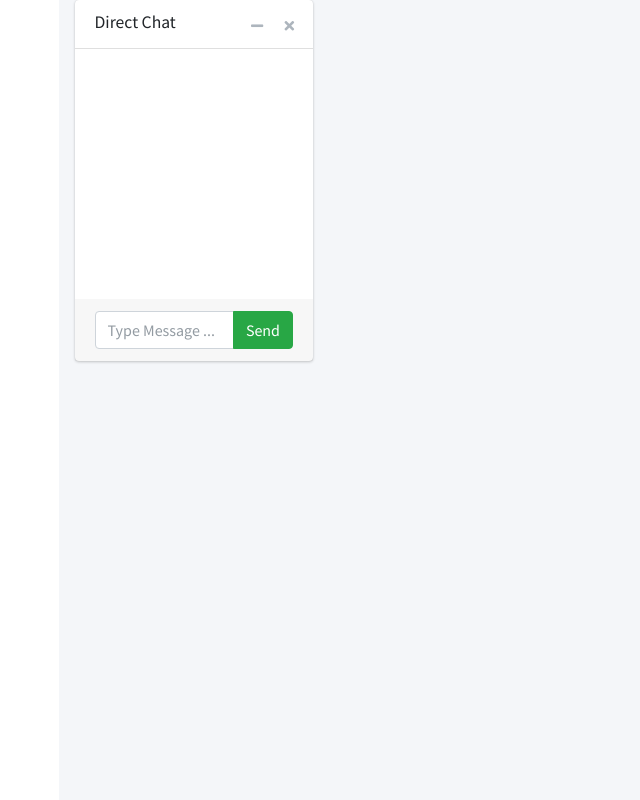
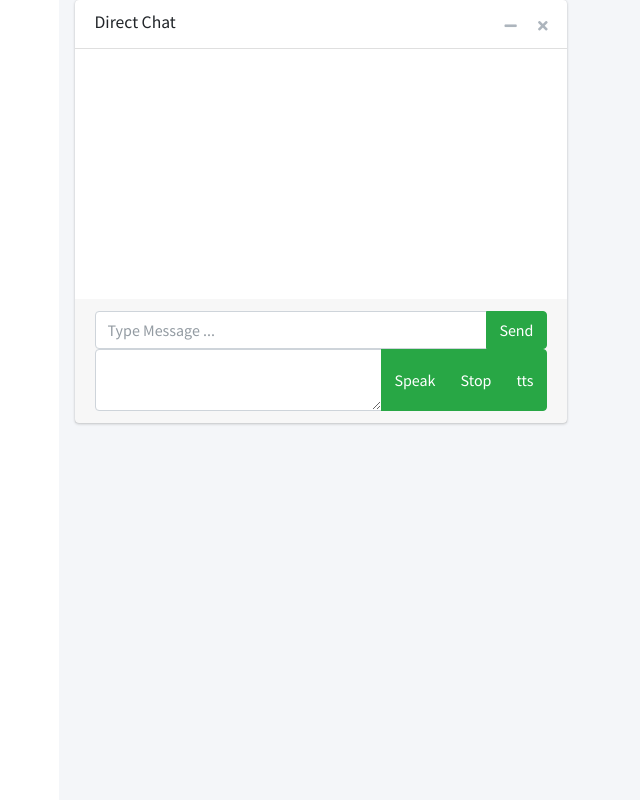
Before and after one commit to hasnain2808/convai2-using-mbt, a Flask app: page / in a window 1280 px wide. Shown: the whole page, without its empty margins (191-831 px from the left). Run offline with Flask 2, Linux system fonts and the light colour scheme; data that the repository does not hold is empty; some libraries are stand-ins or nearby versions.

Commit message:
stt and tts

```diff
--- a/UI/main.py
+++ b/UI/main.py
@@ -6,7 +6,7 @@ app = flask.Flask(__name__)
 
 @app.route('/', methods=['GET'])
 def home():
-    requests.get('http://127.0.0.1:5000/gen_personality' )
+    # requests.get('http://127.0.0.1:5000/gen_personality' )
 
     return render_template('widgets.html')
 
@@ -14,11 +14,15 @@ def home():
 
 @app.route('/new_message', methods=['GET', 'POST'])
 def new_message():
+    # if the input is present Nothing received is used
     raw_text = "Nothing received"
+    # from the user
     if 'input_dialogue' in request.args:
         raw_text = str(request.args['input_dialogue'])
 
-    x = requests.get('http://127.0.0.1:5000/', params={ "input_dialogue" : raw_text} )
+    # x = requests.get('http://127.0.0.1:5000/', params={ "input_dialogue" : raw_text} )
 
-    return x.content
+    # return x.content
+    # //to the user
+    return raw_text
 app.run(port=5001)
--- a/UI/templates/widgets.html
+++ b/UI/templates/widgets.html
@@ -1,5 +1,6 @@
 <!DOCTYPE html>
 <html>
+
 <head>
   <meta charset="utf-8">
   <meta http-equiv="X-UA-Compatible" content="IE=edge">
@@ -14,6 +15,11 @@
   <link rel="stylesheet" href="../static/dist/css/adminlte.min.css">
   <!-- Google Font: Source Sans Pro -->
   <link href="https://fonts.googleapis.com/css?family=Source+Sans+Pro:300,400,400i,700" rel="stylesheet">
+  <script
+  src="https://code.jquery.com/jquery-3.4.1.min.js"
+  integrity="sha256-CSXorXvZcTkaix6Yvo6HppcZGetbYMGWSFlBw8HfCJo="
+  crossorigin="anonymous"></script>
+  <script src="https://cdnjs.cloudflare.com/ajax/libs/materialize/1.0.0/js/materialize.min.js"></script>
   <script>
 
     function send_message() {
@@ -31,10 +37,11 @@ function send_message() {
 
       document.getElementById("chatbox").appendChild(div)
 
-  $.get("/new_message", {input_dialogue: text} , function(data){
+      $.get("/new_message", { input_dialogue: text }, function (data) {
         // alert(data);
 
         var innerdiv = document.createElement('div');
+
         innerdiv.className = 'direct-chat-text';
         innerdiv.innerHTML = data
 
@@ -43,14 +50,76 @@ function send_message() {
         div.appendChild(innerdiv)
         document.getElementById("chatbox").appendChild(div)
 
+        var msg = new SpeechSynthesisUtterance();
+        var voices = window.speechSynthesis.getVoices();
+        //msg.voice = voices[$('#voices').val()];
+        //msg.rate = $('#rate').val() / 10;
+        //msg.pitch = $('#pitch').val();
+        msg.text = data;
 
+        msg.onend = function(e) {
+          console.log('Finished in ' + event.elapsedTime + ' seconds.');
+        };
+
+        speechSynthesis.speak(msg);
 
       });
 
+
     }
+
+    var speechRecognizer = new webkitSpeechRecognition();// a new speech recognition object
+    var finalTranscripts = ''
+    //function to start listening to voice and then convert it to text
+
+    function startConverting() {
+
+      if ('webkitSpeechRecognition' in window) {
+
+        speechRecognizer.continuous = true;
+        speechRecognizer.interimResults = true;
+        speechRecognizer.lang = 'en-IN';
+        speechRecognizer.start();
+
+
+        speechRecognizer.onresult = function (event) {
+          var interimTranscripts = '';
+          for (var i = event.resultIndex; i < event.results.length; i++) {
+            var transcript = event.results[i][0].transcript;
+            transcript.replace("\n", "<br>");
+            if (event.results[i].isFinal) {
+              finalTranscripts += transcript;
+              console.log(finalTranscripts);
+
+            } else {
+              interimTranscripts += transcript;
+            }
+          }
+
+          document.getElementById('typebox').innerHTML = finalTranscripts + interimTranscripts;
+          // document.querySelector('body').innerHTML = finalTranscripts + '<i style="color:#ddd;">' + interimTranscripts + '</>';
+
+        };
+        speechRecognizer.onerror = function (event) {
+        };
+
+      } else {
+        r.innerHTML = 'No browser support. Please upgrade your browser';
+      }
+    }
+
+    function stopConverting()
+      {
+
+        speechRecognizer.stop();
+
+      }
+
+
 
   </script>
 </head>
+
 <body class="hold-transition sidebar-mini">
   <div class="wrapper">
 
@@ -72,7 +141,7 @@ function send_message() {
 
           <div class="row">
 
-          <div class="col-md-3">
+            <div class="col-md-6">
               <!-- DIRECT CHAT SUCCESS -->
               <div class="card card-sucress cardutline direct-chat direct-chat-success">
                 <div class="card-header">
@@ -88,7 +157,7 @@ function send_message() {
                 <!-- /.card-header -->
                 <div class="card-body">
                   <!-- Conversations are loaded here -->
-                <div class="direct-chat-messages" id = "chatbox">
+                  <div class="direct-chat-messages" id="chatbox">
                     <!-- Message. Default to the left -->
 
                     <!-- /.direct-chat-msg -->
@@ -102,8 +171,28 @@ function send_message() {
                   <div class="input-group">
                     <input type="text" name="message" placeholder="Type Message ..." class="form-control" id="inp">
                     <span class="input-group-append">
-                      <button  class="btn btn-success"onclick="send_message()">Send</button>
+                      <button class="btn btn-success" onclick="send_message()">Send</button>
                     </span>
+
+                  </div>
+                  <div class="input-group">
+                    <textarea   placeholder="Type Message ..." class="form-control" id="typebox">
+                    </textarea>
+
+                    <!-- button for mic -->
+                    <span class="input-group-append">
+                      <button class="btn btn-success" onclick="startConverting();" id="speak">Speak</button>
+                    </span>
+
+                    <!-- button for stop -->
+                    <span class="input-group-append">
+                      <button class="btn btn-success" onclick="stopConverting();" id="stop">Stop</button>
+                    </span>
+                    <span class="input-group-append">
+                      <button class="btn btn-success" id="speaksys">tts</button>
+                    </span>
+
+
                   </div>
                 </div>
                 <!-- /.card-footer-->
@@ -132,4 +221,5 @@ function send_message() {
     <!-- AdminLTE for demo purposes -->
     <script src="../static/dist/js/demo.js"></script>
 </body>
+
 </html>
```
Lines whose indentation alone changed are shown as unchanged.
